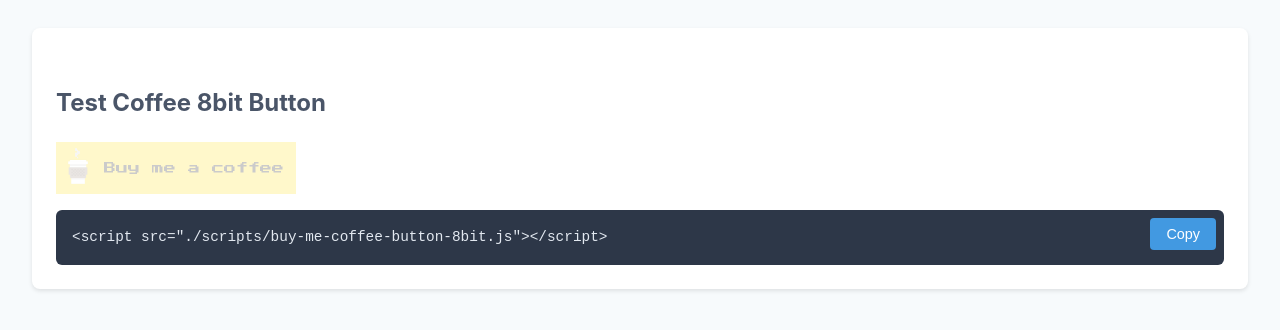
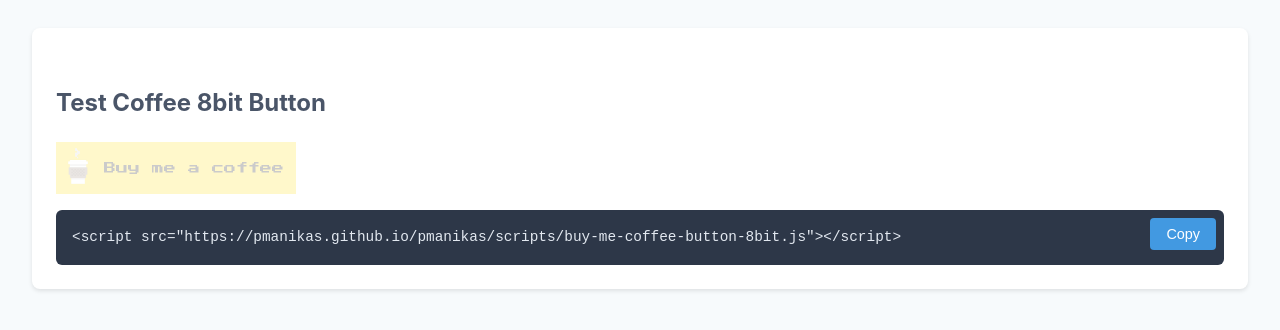
Before and after one commit to pmanikas/pmanikas, a plain HTML site: page index.html in a window 1280 px wide. Shown: the part 120-450 px from the top of the page. Drawn offline with Linux system fonts and the light colour scheme.

Commit message:
Include abs path

```diff
--- a/index.html
+++ b/index.html
@@ -10,10 +10,10 @@
     <h1>Test and grab my scripts</h1>
     <div class="code-container coffee-8bit">
         <h2>Test Coffee 8bit Button</h2>
-        <script src="./scripts/buy-me-coffee-button-8bit.js"></script>
+        <script src="https://pmanikas.github.io/pmanikas/scripts/buy-me-coffee-button-8bit.js"></script>
         <div class="code-block">
             <button class="copy-button">Copy</button>
-            <pre><code>&lt;script src="./scripts/buy-me-coffee-button-8bit.js"&gt;&lt;/script&gt;</code></pre>
+            <pre><code>&lt;script src="https://pmanikas.github.io/pmanikas/scripts/buy-me-coffee-button-8bit.js"&gt;&lt;/script&gt;</code></pre>
         </div>
     </div>
 
```
